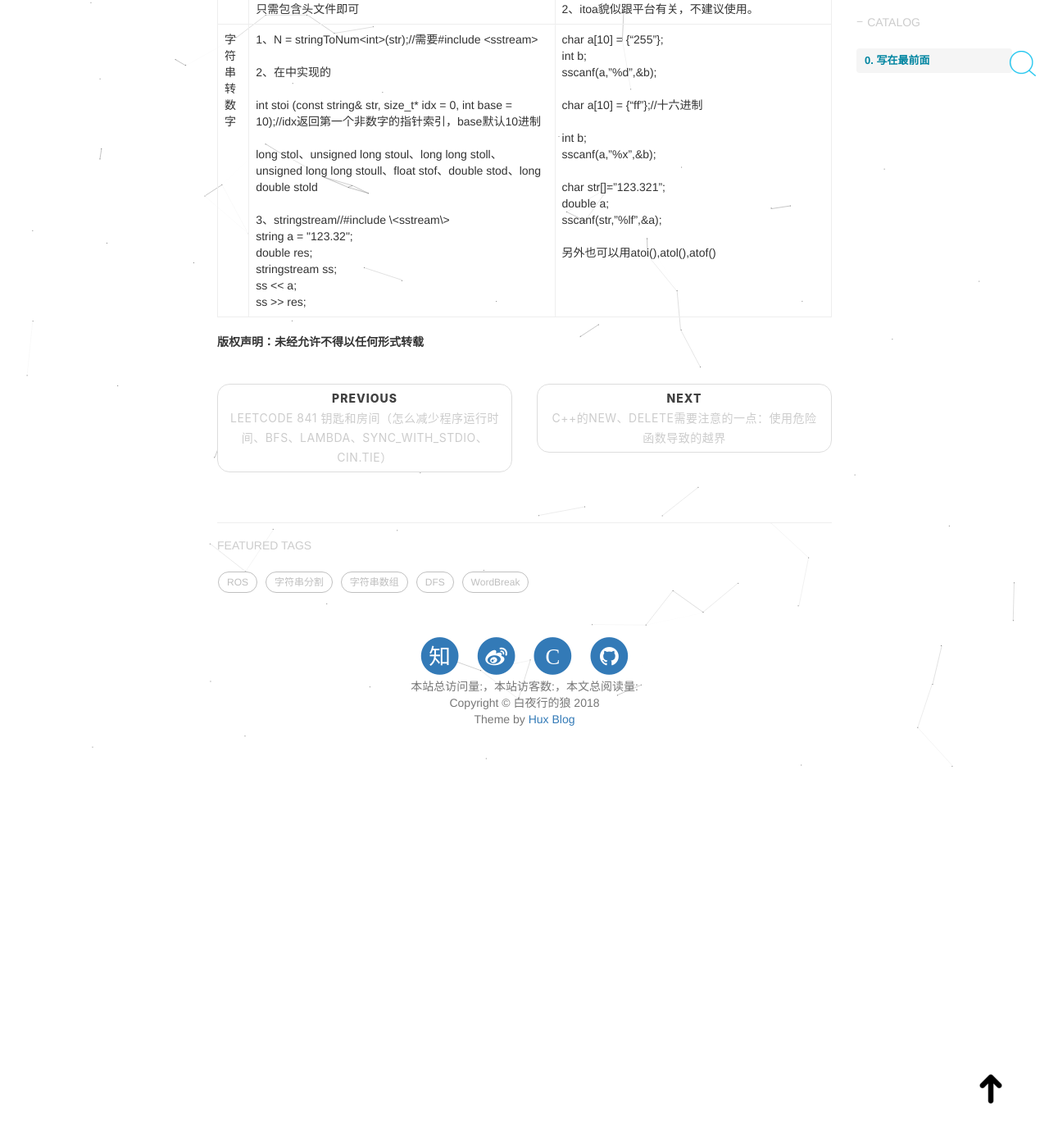
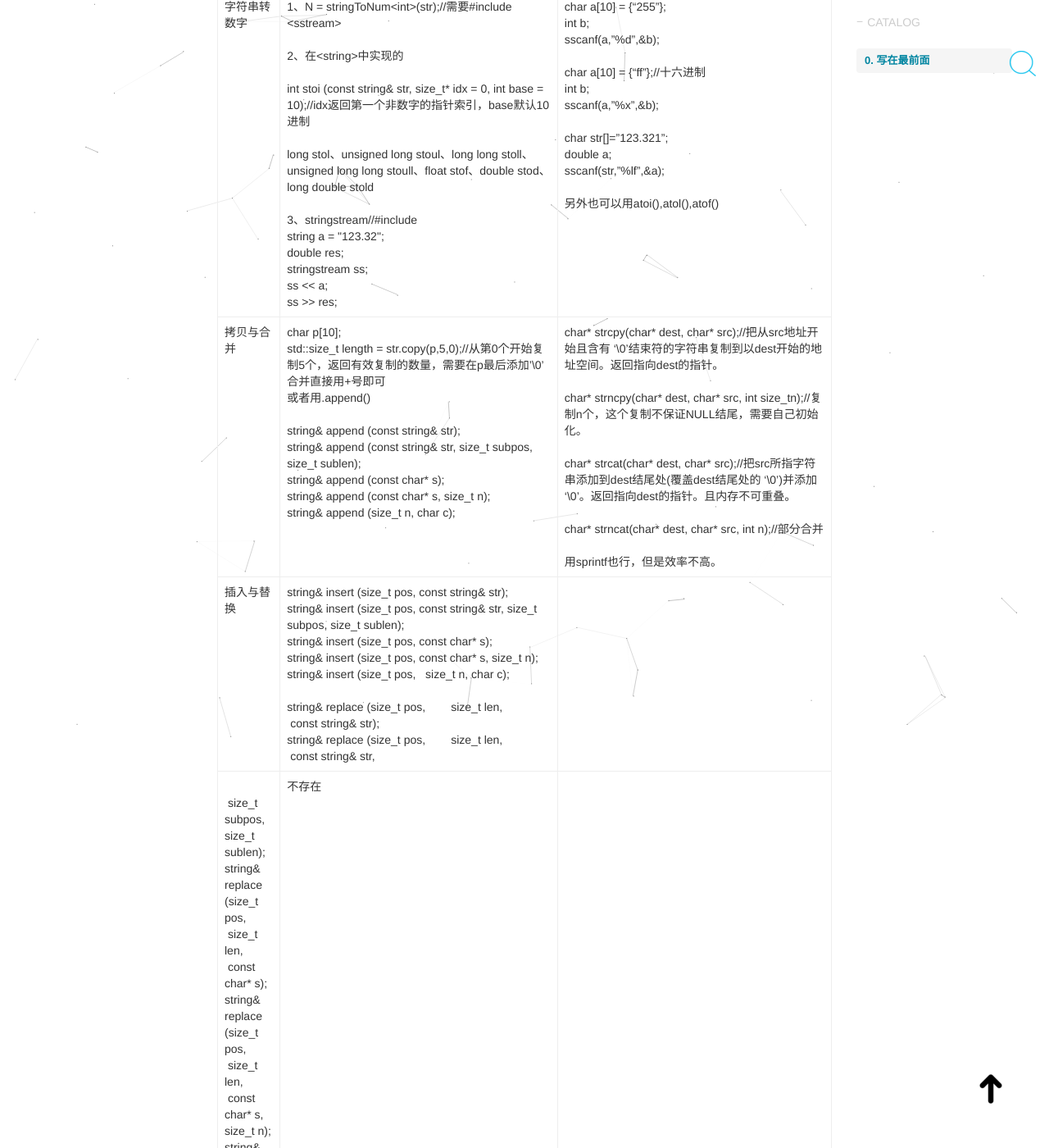
Before and after one commit to HaoQChen/HaoQChen.github.io, a Jekyll site: the page built from _posts/2018-09-09-string-and-char.md, in a window 1280 px wide and 1400 px high, scrolled down 2819 px. Shown: the whole window at 82% size. Built offline with Jekyll 4.4.1, drawn with Linux system fonts in a browser that asks for light colours; nearby versions of some CDN libraries; comment, search, counter and statistics services are not loaded; before the commit the page ends 3791 px from its top, so only the background shows below that; some of the changed text lies outside the part shown.

Commit message:
add blog string-and-char

```diff
--- a/_posts/2018-09-09-string-and-char.md
+++ b/_posts/2018-09-09-string-and-char.md
@@ -31,15 +31,13 @@
 |查找字符&字符串|find//从头开始找<br>rfind//从尾开始找<br>**这四个函数都有四种重载：**<br>size_t find (const string& str, size_t pos = 0);//查找子string，默认从父string的第0个字符开始，如果要查找多个相似的，则可以将pos设置为上次查找到的+1<br>size_t find (const char* s, size_t pos = 0);//查找字符串，默认从0开始<br>size_t find (const char* s, size_t pos, size_type n);//同上，但只比较n个<br>size_t find (char c, size_t pos = 0);//比较字符。<br><br>当然，形参初始化的值可能不一样，返回的都是地址索引，需要通过found!=std::string::npos判断是否有效。<br>find_first_of<br>find_last_of<br>find_first_not_of<br>find_last_not_of<br><br>也有上面四种重载，不过这里是返回第一个出现、没有出现在子str的字符的索引。<br>如<br>std::string str ("look for non-alphabetic characters...");<br>std::size_t found = str.find_first_not_of("abcdefghijklmnopqrstuvwxyz ");<br>将返回'-'的索引|char* strchr(char* s, char c);//查找字符串s中首次出现字符c的位置，返回c位置的指针，如不存在返回NULL<br>char * strrchr(const char *str, int c);//查找字符倒数第一次出现的位置<br>char *strstr(const char *s1,const char *s2);//查找第一次出现s2的位置，返回s2的位置指针，如不存在返回NULL<br>char *strrstr(const char *s1,const char *s2);//查找倒数第一个出现s2的位置<br>int strspn(const char *s,const char *accept);//作用同右侧find_first_not_of。返回s中第一个没有在accept出现的字符的索引。通过两个for循环来实现<br>int strcspn(const char *s,const char *reject);//范湖s中第一个在reject出现的字符的索引|
 |大小写转换|两者都是不提供这个功能的，但是C++有两个库函数，头文件是#include \<ctype.h\>：<br>int tolower ( int c );<br>int toupper ( int c );|实现也很简单：<br>int tolower(int c)<br>{<br>　　　　if ((c >= 'A') && (c <= 'Z'))<br>　　　　　　　　return c + ('a' - 'A');<br>　　　　return c;<br>}|
 |比较字符串大小|一共五种重载形式<br>int compare (const string& str);<br>int compare (size_t pos, size_t len, const string& str);<br>int compare (size_t pos, size_t len, const string& str, size_t subpos, size_t sublen);<br>int compare (const char* s) const;<br>int compare (size_t pos, size_t len, const char* s);<br>int compare (size_t pos, size_t len, const char* s, size_t n);<br>返回与右边一致，其中pos表示从str的第几个元素开始比较，一共比较len个字符，如果不够，则有多少比较多少。subpos、sublen是相对比较字符串而言的<br><br>string重载了==、<等符号，可以直接用符号比较<br>string没有提供不区分大小写的比较，感觉可以读取出数据后通过右侧的函数来进行比较。|int strcmp(char* s1, char* s2);//区分字母大小写比较<br>当s1 < s2时，返回值<0； //对于第一个不相等的字符，s1对应的小于s2对应的，或者全相等，但是s1的字符数量少于s2的字符数量<br>当s1 = s2时，返回值=0；<br>当s1 > s2时，返回值>0。<br><br>int stricmp(char* s1, char* s2);//不区分字母大小写<br><br>int strncmp(char* s1, char* s2, int n);//只比较前n个字符，区分大小<br><br>int strnicmp(char* s1, char* s2, int n);//之比较前n，不区分大小写|
-|数字转字符串|1、stringstream（多次使用需要使用clear()清除）<br><br>int N = 10;<br><br>stringstream ss;//#include \<sstream\><br><br>string str;<br><br>ss << N;<br><br>ss >> str;<br><br>2、string = std::to_string(N)方法<br><br>只需包含<string>头文件即可|1、使用sprintf：#include <stdio.h><br><br>char c[100];<br>int k=255;<br>sprintf(c,"%d",k);//d是有符号10进制数，u是无符号10进制<br><br>double a=123.321;<br>sprintf(c,”%.3lf”,a);<br><br>sprintf(c,"%x",k);//转换成16进制，如果想要大写的话可以用X，8进制是o<br>//c包含"ff" c[0]='f' c[1]='f'<br><br>2、itoa貌似跟平台有关，不建议使用。|
-|字符串转数字|1、N = stringToNum\<int\>(str);//需要#include \<sstream\><br><br>2、在<string>中实现的<br><br>int stoi (const string& str, size_t* idx = 0, int base = 10);//idx返回第一个非数字的指针索引，base默认10进制<br><br>long stol、unsigned long stoul、long long stoll、unsigned long long stoull、float stof、double stod、long double stold<br><br>3、stringstream//#include \<sstream\><br>string a = "123.32";<br>double res;<br>stringstream ss;<br>ss << a;<br>ss >> res;|char a[10] = {"255"};<br>int b;<br>sscanf(a,"%d",&b);<br><br>char a[10] = {"ff"};//十六进制<br><br>int b;<br>sscanf(a,"%x",&b);<br><br>char str[]=”123.321”; <br>double a; <br>sscanf(str,”%lf”,&a);<br><br>另外也可以用atoi(),atol(),atof()|
-
-<!--
+|数字转字符串|1、stringstream（多次使用需要使用clear()清除）<br>int N = 10;<br>stringstream ss;//#include \<sstream\><br>string str;<br>ss << N;<br>ss >> str;<br>2、string = std::to_string(N)方法<br>只需包含\<string\>头文件即可|1、使用sprintf：#include \<stdio.h\><br>char c[100];<br>int k=255;<br>sprintf(c,"%d",k);//d是有符号10进制数，u是无符号10进制<br><br>double a=123.321;<br>sprintf(c,”%.3lf”,a);<br><br>sprintf(c,"%x",k);//转换成16进制，如果想要大写的话可以用X，8进制是o<br>//c包含"ff" c[0]='f' c[1]='f'<br><br>2、itoa貌似跟平台有关，不建议使用。|
+|字符串转数字|1、N = stringToNum\<int\>(str);//需要#include \<sstream\><br><br>2、在\<string\>中实现的<br><br>int stoi (const string& str, size_t* idx = 0, int base = 10);//idx返回第一个非数字的指针索引，base默认10进制<br><br>long stol、unsigned long stoul、long long stoll、unsigned long long stoull、float stof、double stod、long double stold<br><br>3、stringstream//#include <sstream><br>string a = "123.32";<br>double res;<br>stringstream ss;<br>ss << a;<br>ss >> res;|char a[10] = {"255"};<br>int b;<br>sscanf(a,"%d",&b);<br><br>char a[10] = {"ff"};//十六进制<br>int b;<br>sscanf(a,"%x",&b);<br><br>char str[]=”123.321”; <br>double a; <br>sscanf(str,”%lf”,&a);<br><br>另外也可以用atoi(),atol(),atof()|
 |拷贝与合并|char p[10];<br>std::size_t length = str.copy(p,5,0);//从第0个开始复制5个，返回有效复制的数量，需要在p最后添加'\0'<br>合并直接用+号即可<br>或者用.append()<br><br>string& append (const string& str);<br>string& append (const string& str, size_t subpos, size_t sublen);<br>string& append (const char* s);<br>string& append (const char* s, size_t n);<br>string& append (size_t n, char c);|char* strcpy(char* dest, char* src);//把从src地址开始且含有 ‘\0’结束符的字符串复制到以dest开始的地址空间。返回指向dest的指针。<br><br>char* strncpy(char* dest, char* src, int size_tn);//复制n个，这个复制不保证NULL结尾，需要自己初始化。<br><br>char* strcat(char* dest, char* src);//把src所指字符串添加到dest结尾处(覆盖dest结尾处的 ‘\0’)并添加 ‘\0’。返回指向dest的指针。且内存不可重叠。<br><br>char* strncat(char* dest, char* src, int n);//部分合并<br><br>用sprintf也行，但是效率不高。|
 |插入与替换|string& insert (size_t pos, const string& str);<br>string& insert (size_t pos, const string& str, size_t subpos, size_t sublen);<br>string& insert (size_t pos, const char* s);<br>string& insert (size_t pos, const char* s, size_t n);<br>string& insert (size_t pos,   size_t n, char c);<br><br>string& replace (size_t pos,        size_t len,        const string& str);<br>string& replace (size_t pos,        size_t len,        const string& str,
                  size_t subpos, size_t sublen);<br>string& replace (size_t pos,        size_t len,        const char* s);<br>string& replace (size_t pos,        size_t len,        const char* s, size_t n);<br>string& replace (size_t pos,        size_t len,        size_t n, char c);|不存在|
 |字符串切割|string substr (size_t pos = 0, size_t len = npos)：<br><br>std::string str2 = str.substr (3,5);//返回str的第3个开始的5个元素。可以配合find函数来实现针对特殊元素的切割|char* strtok (char* str,constchar* delimiters );//以delimiters中的每个字符作为分割符，将str剪切，返回一个个字符串。传入NULL时代表继续切割后续的。下面的程序预计输出hello boy this is heima。第二个参数可以是" ,\\t\n\\\"等。（其实就是将被切割的换成'\\0'？待分割字符串的完整性会被破坏，而且线程不安全。具体分析请看[strtok的安全性探讨](https://blog.csdn.net/yishizuofei/article/details/78232946?locationNum=5&fps=1)<br>![code](/img/in_post/string_and_char/code.png)）|
-|IO函数|std::getline (std::cin,str,s);//这个不需要固定大小，但是速度慢，生成文件大。默认终止符是换行|cin.get(arrayname,size,s)//读取size-1个字符，在末尾添加'\0'遇终止符停止，返回是否成功。读取玩指针指向终止符。s默认换行<br><br>cin.getline(arrayname,size,s)//同上，只是指针指向终止符之后| -->
+|IO函数|std::getline (std::cin,str,s);//这个不需要固定大小，但是速度慢，生成文件大。默认终止符是换行|cin.get(arrayname,size,s)//读取size-1个字符，在末尾添加'\0'遇终止符停止，返回是否成功。读取玩指针指向终止符。s默认换行<br><br>cin.getline(arrayname,size,s)//同上，只是指针指向终止符之后|
 
 
 **版权声明：未经允许不得以任何形式转载**
```
